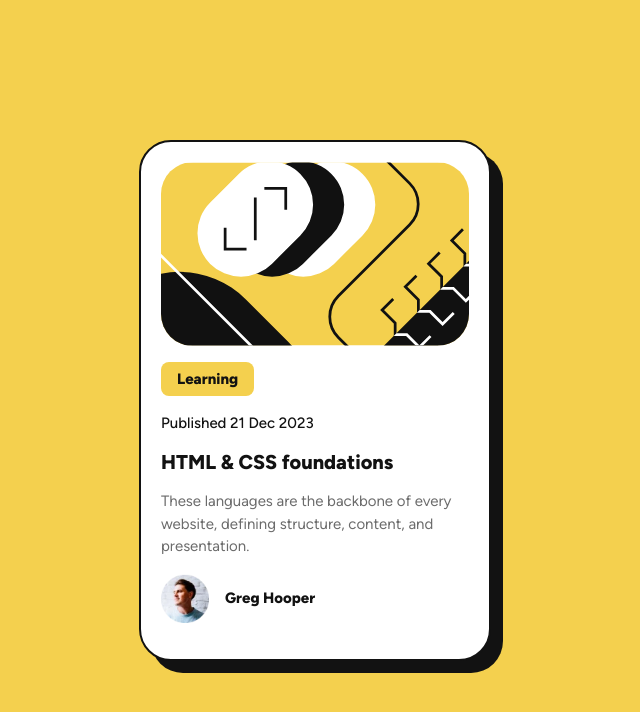
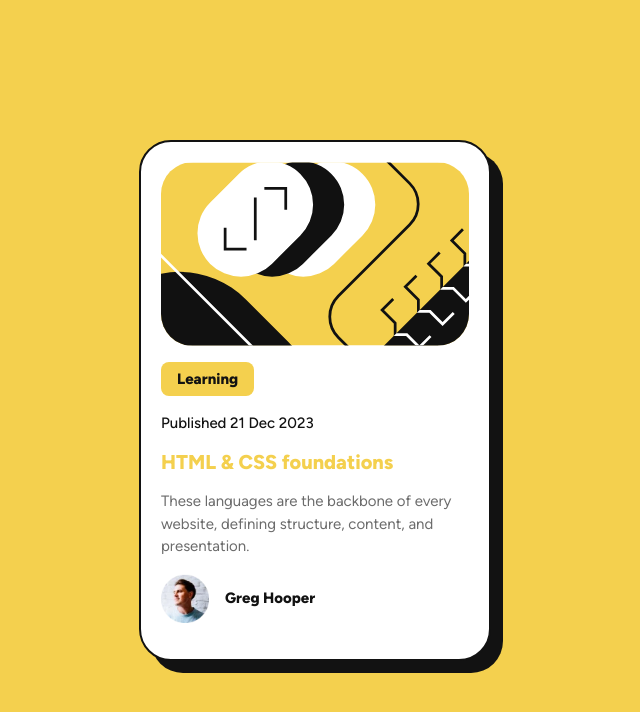
Before and after one commit to korcakSEA/blog-preview-card-main, a plain HTML site: page index.html in a window 1280 px wide. In both pictures the pointer is over the element "HTML & CSS foundations". Shown: the whole page, without its empty margins (325-965 px from the left). Drawn offline with Linux system fonts and the light colour scheme.

Commit message:
Updated index.html and style.css with new content and styles

```diff
--- a/index.html
+++ b/index.html
@@ -22,7 +22,7 @@
     <img class="card-img" src="/blog-preview-card-main/assets/images/illustration-article.svg" alt="illustration article">
     <span class="card-tag">Learning</span>
     <p class="card-date">Published 21 Dec 2023</p>
-    <h2>HTML & CSS foundations</h2>
+    <h2 class="card-title">HTML & CSS foundations</h2>
     <p>These languages are the backbone of every website, defining structure, content, and presentation.</p>
     <div class="card-avatar">
       <img class="avatar-img" src="/blog-preview-card-main/assets/images/image-avatar.webp" alt="avatar">
--- a/style.css
+++ b/style.css
@@ -56,6 +56,7 @@ h2{
     margin-bottom: 1rem;
 }
 
+
 p{
     margin-bottom: 1rem;
     line-height: 1.5;
@@ -99,7 +100,10 @@ p{
     margin-bottom: 1rem;
 }
 
-
+.card-title:hover{
+    color: var(--Yellow);
+    cursor: pointer;
+}
 
 .card-avatar{
     display: flex;
```
